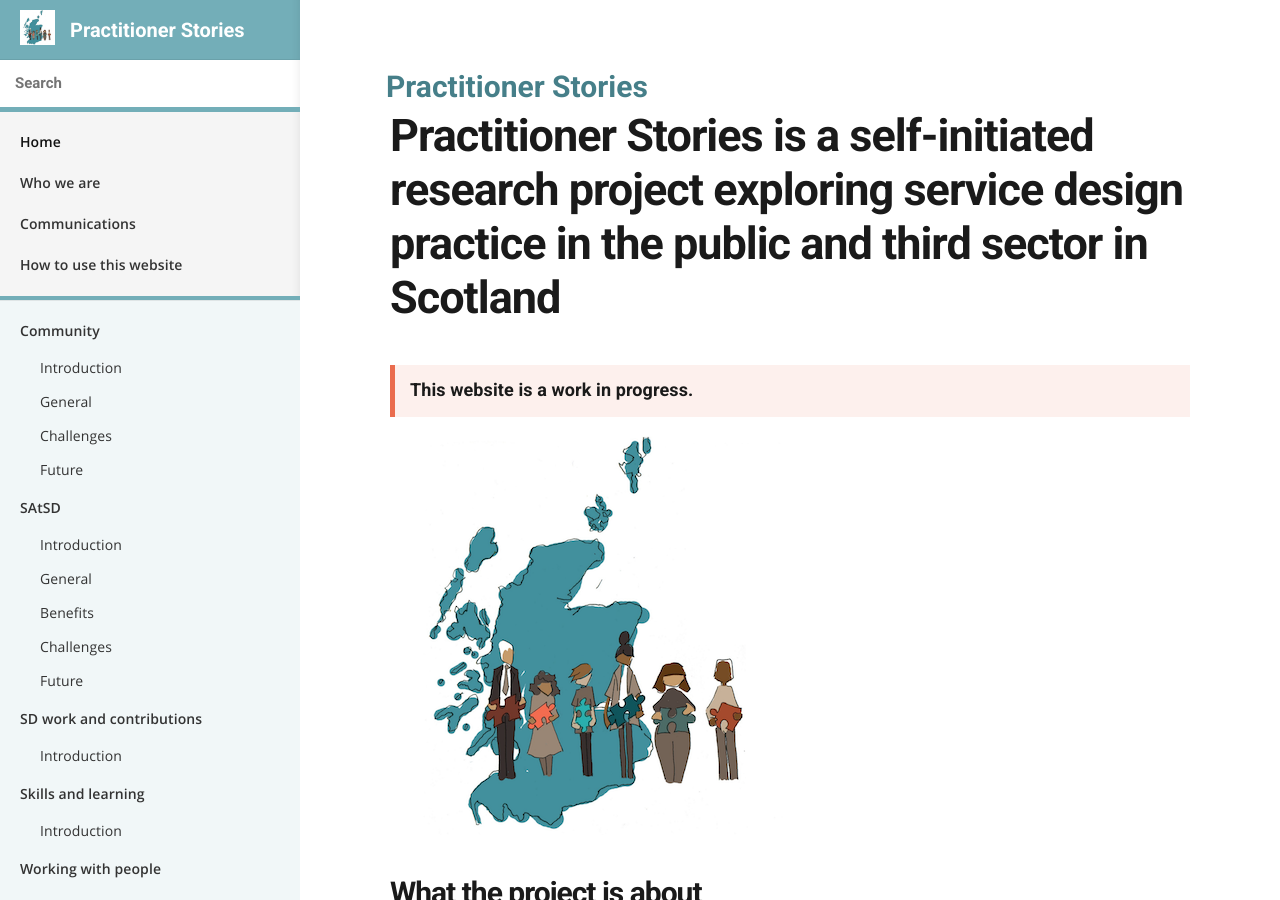
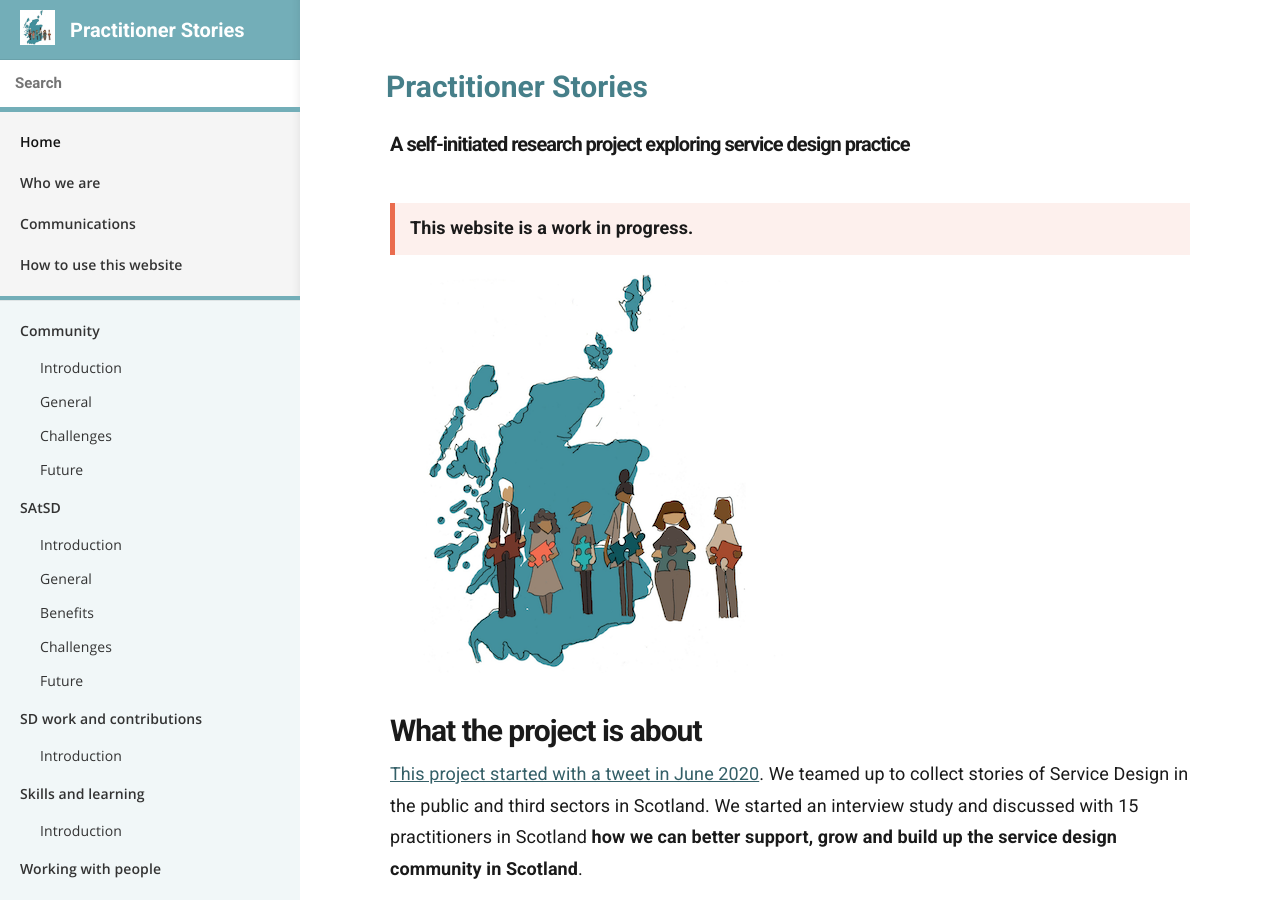
Before and after one commit to stephanie-K/practitioner-stories, a Jekyll site: the page built from index.md, in a window 1280 px wide and 900 px high. Built offline with Jekyll 4.4.1, drawn with Linux system fonts in a browser that asks for light colours.

Commit message:
change the style of the subtitle for home page

```diff
--- a/_layouts/default.html
+++ b/_layouts/default.html
@@ -84,13 +84,15 @@
 
 		<section class="main">
 			<div class="page-header">
-				<h1><span class="title">{% if page.category %}{{ page.category }}{% else %}{{ site.title }}{% endif %}</span><br>
-					{% if page.title == 'Welcome' %}
-					<span>Practitioner Stories is a self-initiated research project exploring service design practice in the public and third sector in Scotland</span>
-					{% else %}
+				{% if page.title == 'Welcome' %}
+					<h1><span class="title" style="line-height: 0.5">{% if page.category %}{{ page.category }}{% else %}{{ site.title }}{% endif %}</span><br>
+					<span style="font-size: 2rem">A self-initiated research project exploring service design practice</span>
+					</h1>
+				{% else %}
+					<h1><span class="title">{% if page.category %}{{ page.category }}{% else %}{{ site.title }}{% endif %}</span><br>
 					<span class="subtitle">{{ page.title }}</span>
-					{% endif %}
-				</h1>
+					</h1>
+				{% endif %}
 			</div>
 			<article class="content">
 				{{ content }}
```
